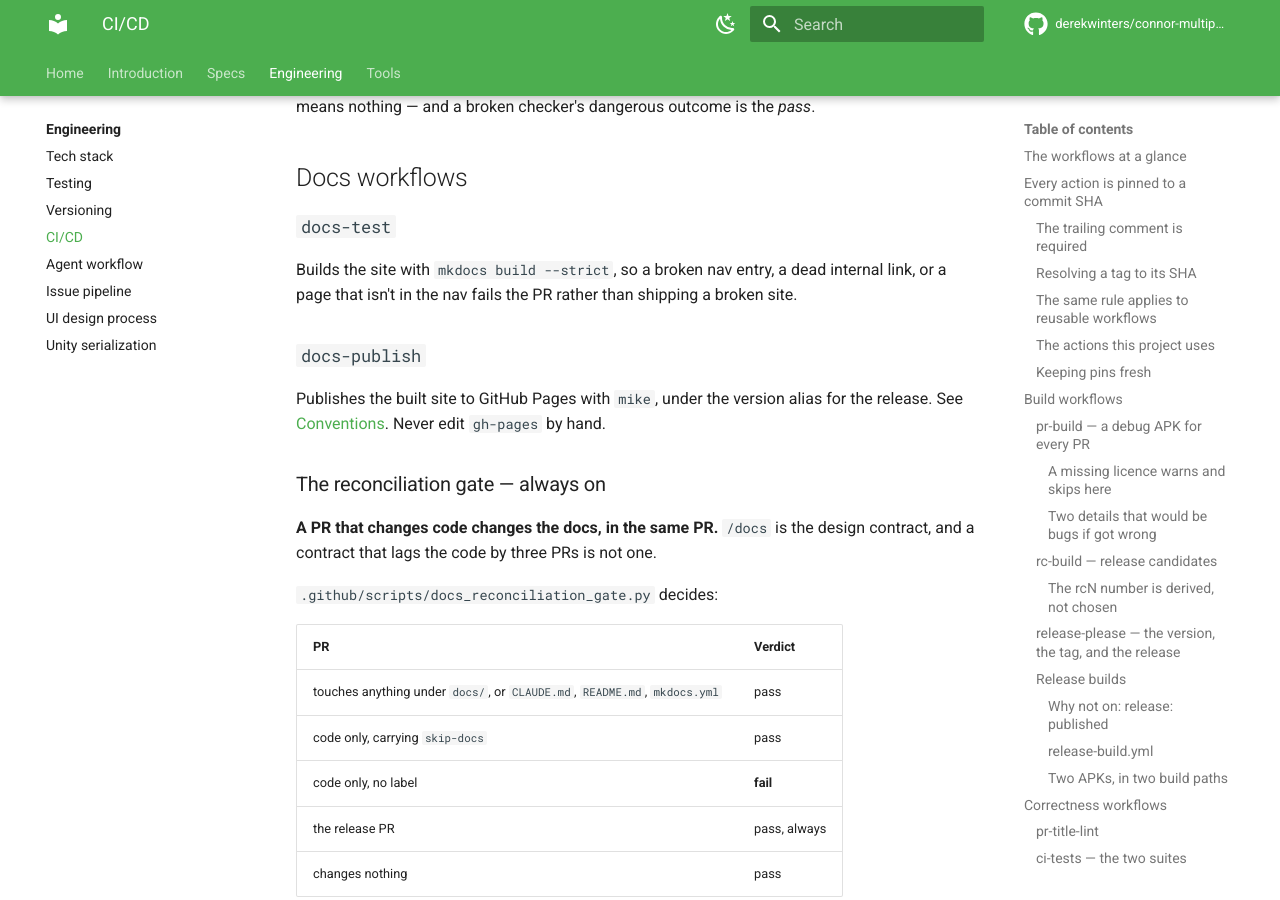
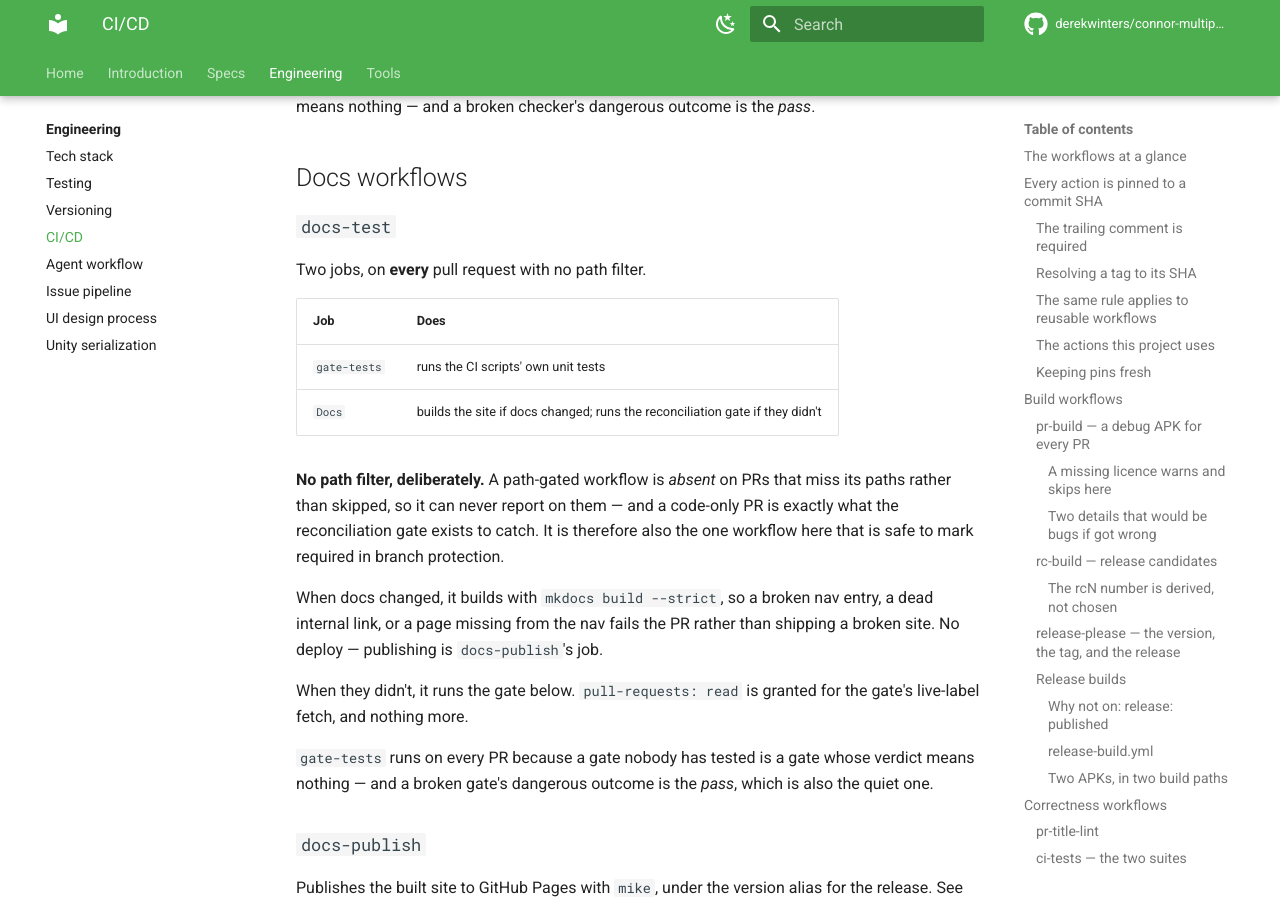
Before and after one commit to derekwinters/connor-multiplying-frogs, an MkDocs documentation site: the page built from docs/engineering/ci-cd.md, in a window 1280 px wide and 900 px high, scrolled down 12091 px. Built offline with MkDocs 1.6.1 and Material for MkDocs 9.7.7, drawn with Linux system fonts in a browser that asks for light colours; comment, search, counter and statistics services are not loaded; the version menu is left out.

Commit message:
ci: run the docs build and reconciliation gate on every PR (#126)
No path filter, deliberately: a path-gated workflow is absent on PRs that miss
its paths rather than skipped, so it can never report on them — and a code-only
PR is exactly what the reconciliation gate exists to catch. That also makes
this the one workflow here safe to mark required in branch protection.

When a PR touches docs it builds the site with mkdocs build --strict, catching
a broken nav entry or a dead link before it ships, and deploys nothing. When it
does not, it runs the gate, with pull-requests: read granted for the live-label
fetch and nothing more.

A gate-tests job runs the CI scripts' unit tests on every PR, because a gate
nobody has tested is a gate whose verdict means nothing, and a broken gate's
dangerous outcome is the pass — which is also the quiet one.

Closes #43


Claude-Session: https://claude.ai/code/session_01Nytj7GkfPuWnCs1pajjgrL

Co-authored-by: Claude <noreply@anthropic.com>

```diff
--- a/docs/engineering/ci-cd.md
+++ b/docs/engineering/ci-cd.md
@@ -492,9 +492,29 @@ the *pass*.
 
 ### `docs-test`
 
-Builds the site with `mkdocs build --strict`, so a broken nav entry, a dead
-internal link, or a page that isn't in the nav fails the PR rather than shipping
-a broken site.
+Two jobs, on **every** pull request with no path filter.
+
+| Job | Does |
+| --- | --- |
+| `gate-tests` | runs the CI scripts' own unit tests |
+| `Docs` | builds the site if docs changed; runs the reconciliation gate if they didn't |
+
+**No path filter, deliberately.** A path-gated workflow is *absent* on PRs that
+miss its paths rather than skipped, so it can never report on them — and a
+code-only PR is exactly what the reconciliation gate exists to catch. It is
+therefore also the one workflow here that is safe to mark required in branch
+protection.
+
+When docs changed, it builds with `mkdocs build --strict`, so a broken nav
+entry, a dead internal link, or a page missing from the nav fails the PR rather
+than shipping a broken site. No deploy — publishing is `docs-publish`'s job.
+
+When they didn't, it runs the gate below. `pull-requests: read` is granted for
+the gate's live-label fetch, and nothing more.
+
+`gate-tests` runs on every PR because a gate nobody has tested is a gate whose
+verdict means nothing — and a broken gate's dangerous outcome is the *pass*,
+which is also the quiet one.
 
 ### `docs-publish`
 
```
Also changed, not shown: 1 other file.
